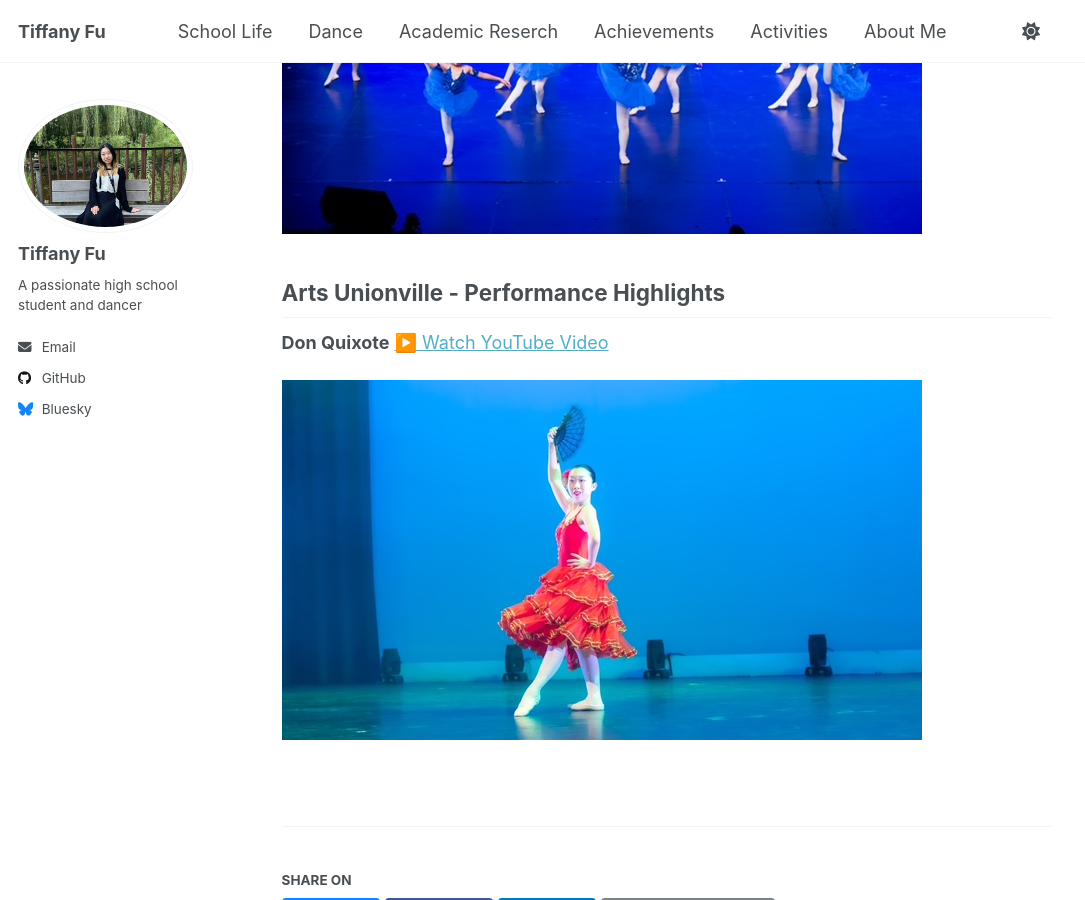
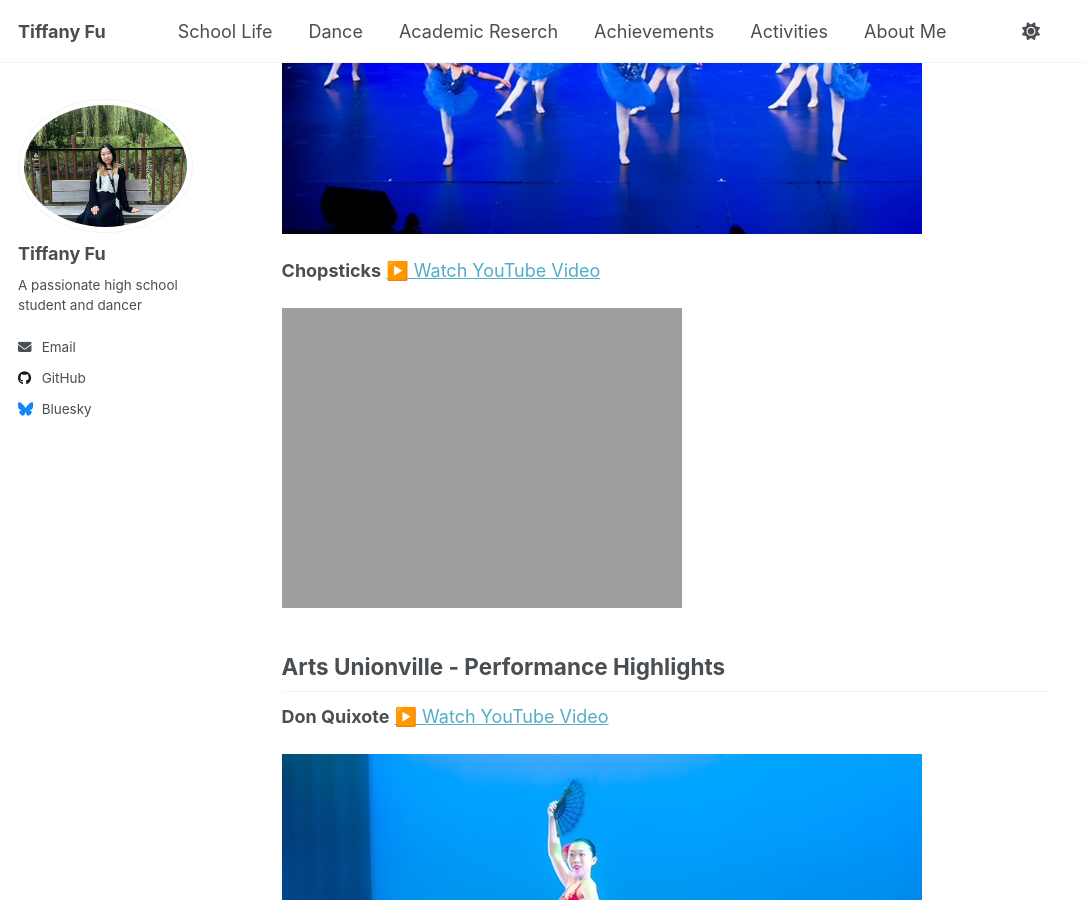
Before and after one commit to TiffanyJTFu/TiffanyFu, a Jekyll site: the page built from _talks/DanceCompetitions1.md, in a window 1280 px wide and 900 px high, scrolled down 4814 px. Shown: the whole window, without its empty margins (0-1085 px from the left). Built offline with Jekyll 4.4.1, drawn with Linux system fonts in a browser that asks for light colours; a script that is not in the unit is left out.

Commit message:
Update DanceCompetitions1.md

```diff
--- a/_talks/DanceCompetitions1.md
+++ b/_talks/DanceCompetitions1.md
@@ -69,6 +69,12 @@ location: "Toronto, Canada"
 ![Dance10](https://tiffanyjtfu.github.io/TiffanyFu/images/dancerisingsun.JPG)
 
 
+**Chopsticks**
+<a href="https://youtu.be/isbpR2lO6R4" target="_blank" rel="noopener">▶️ Watch YouTube Video</a>
+
+![Dance10](https://tiffanyjtfu.github.io/TiffanyFu/images/dancechopsticks.JPG)
+
+
 ## Arts Unionville - Performance Highlights
 **Don Quixote**
 <a href="https://youtu.be/isbpR2lO6R4" target="_blank" rel="noopener">▶️ Watch YouTube Video</a>
```
